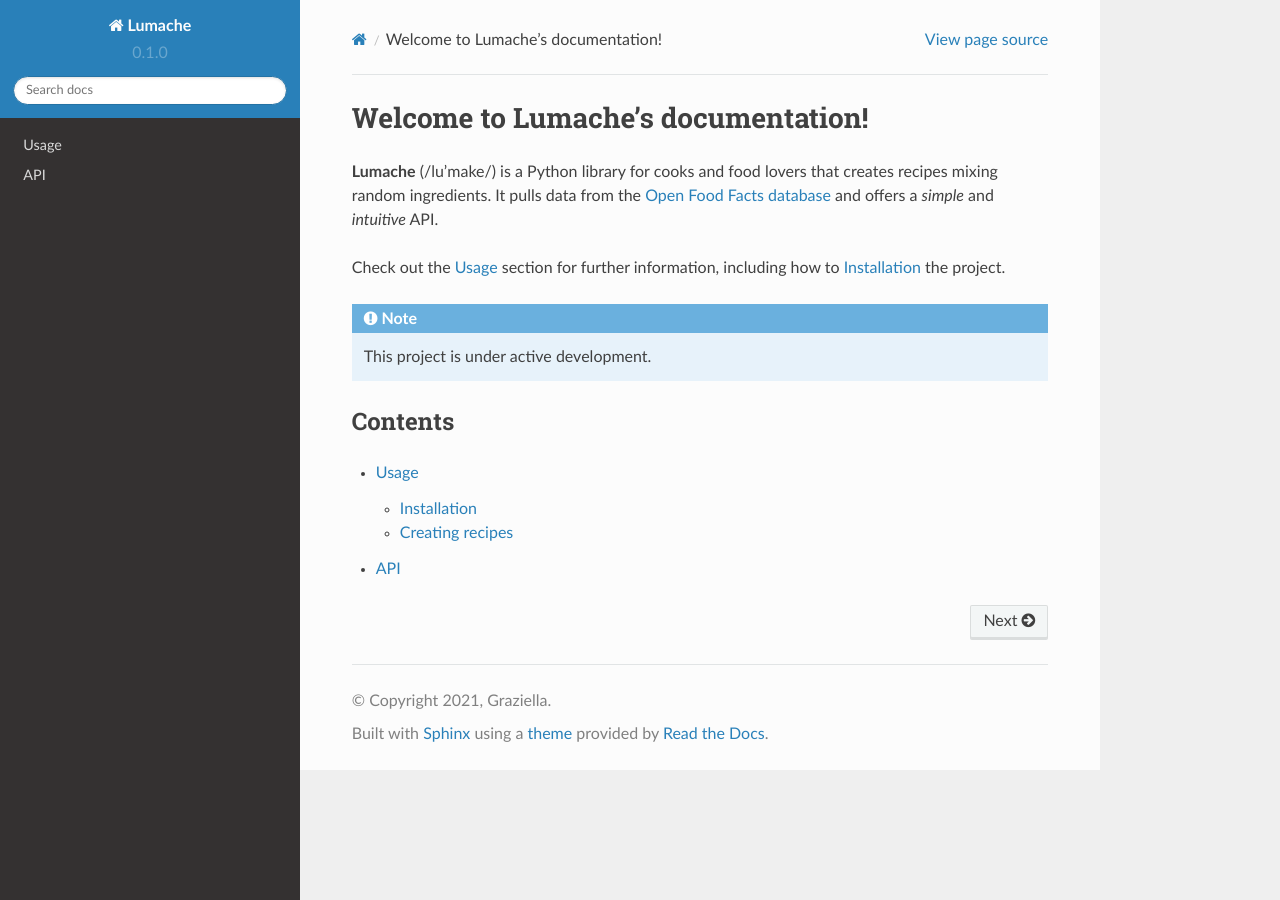
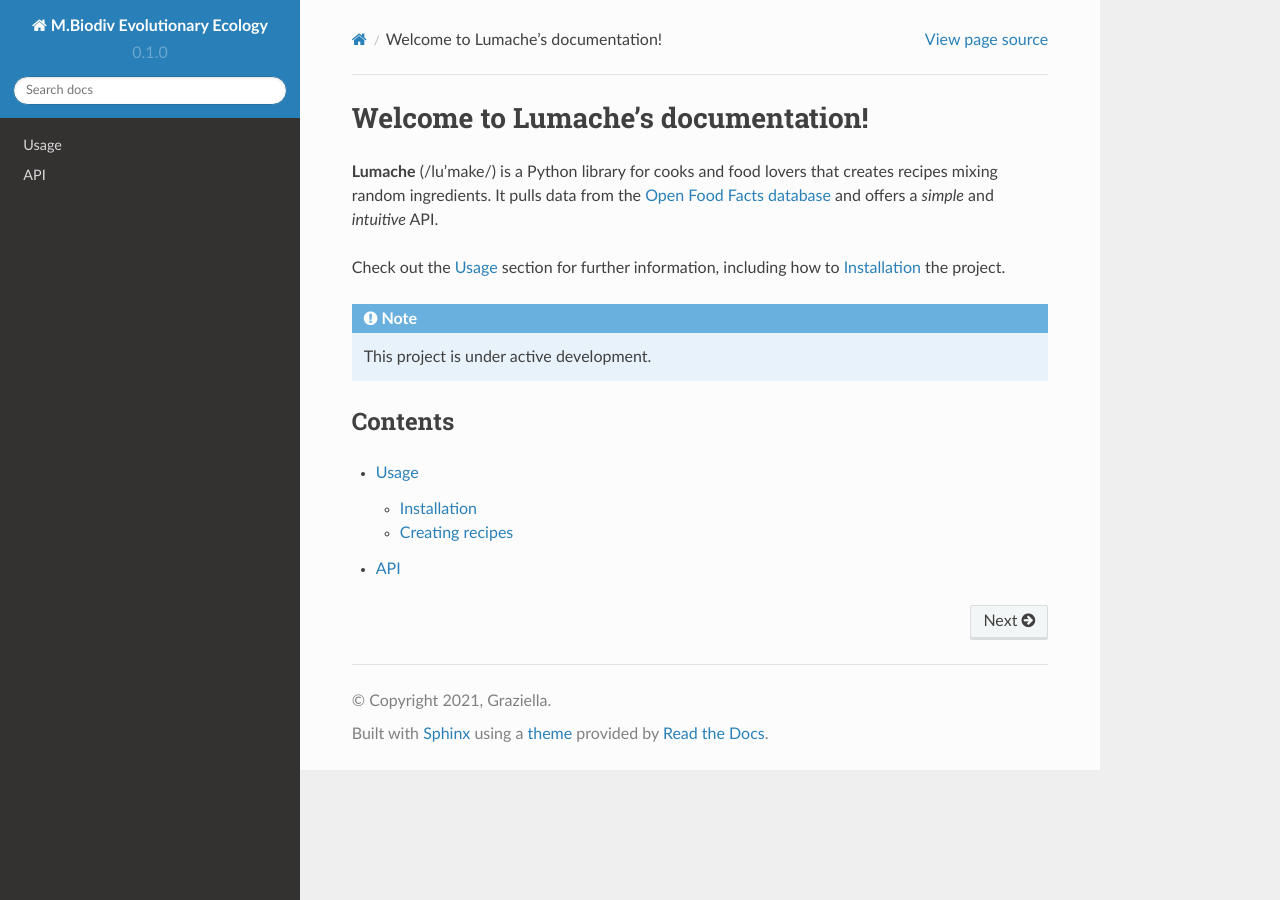
Before and after one commit to bheimbu/evolutionary_ecology, a Sphinx documentation site: the page built from docs/source/index.rst, in a window 1280 px wide. Built offline with Sphinx 7.4.7 and the Read the Docs theme 2.0.0, drawn with Linux system fonts in a browser that asks for light colours.

Commit message:
Update conf.py

```diff
--- a/docs/source/conf.py
+++ b/docs/source/conf.py
@@ -2,7 +2,7 @@
 
 # -- Project information
 
-project = 'Lumache'
+project = 'M.Biodiv Evolutionary Ecology'
 copyright = '2021, Graziella'
 author = 'Graziella'
 
```
